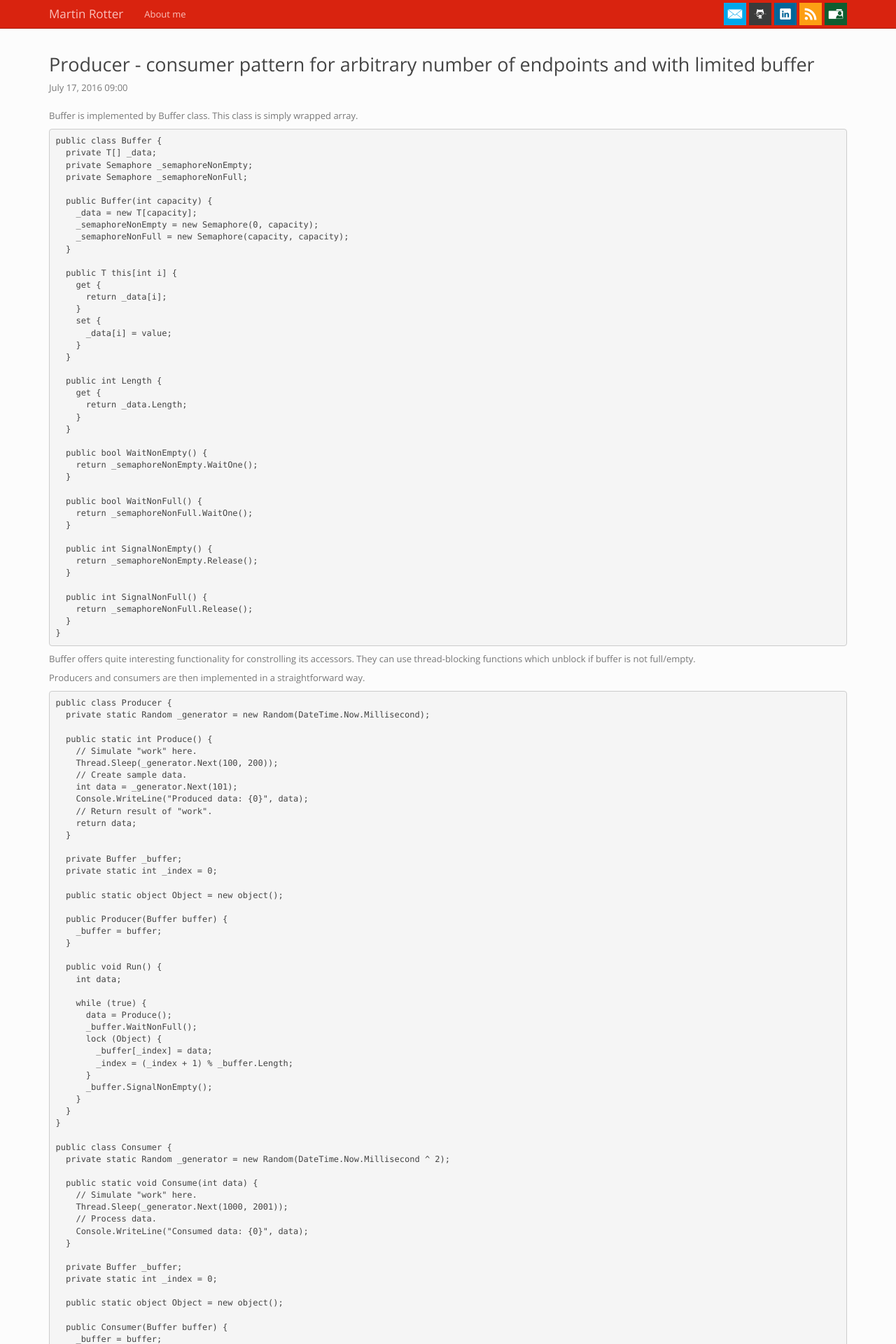
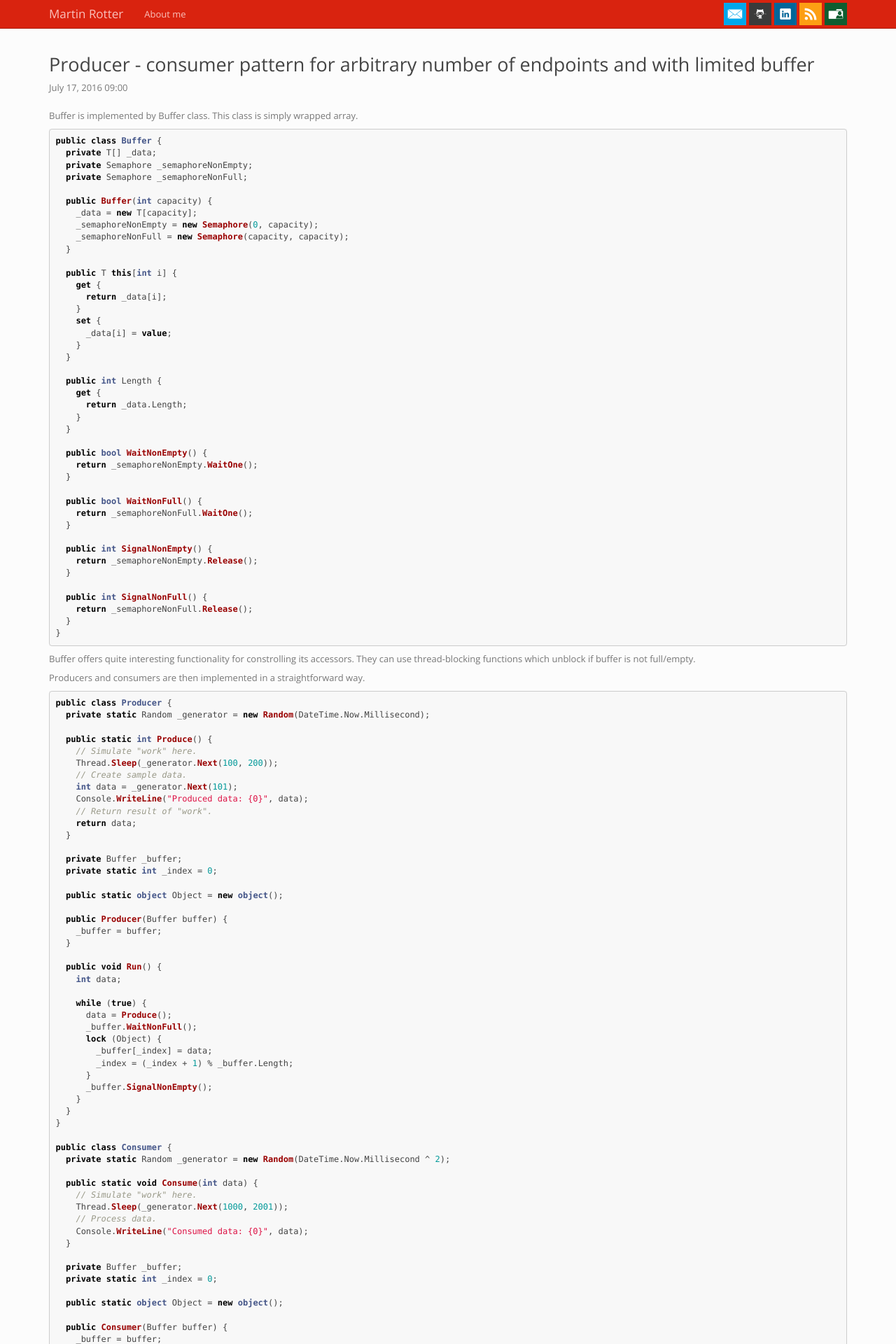
Before and after one commit to martinrotter/martinrotter.github.io, a Jekyll site: the page built from _posts/2016-07-17-producer-consumer-csharp.md, in a window 1280 px wide. Shown: the top 1920 px of the page at 70% size. Built offline with Jekyll 4.4.1, drawn with Linux system fonts in a browser that asks for light colours; some of the changed text lies outside the part shown.

Commit message:
Syntax highlighting.

````diff
--- a/_config.yml
+++ b/_config.yml
@@ -8,6 +8,10 @@
 exclude: ['.gitignore', 'Gemfile', 'Gemfile.lock']
 timezone: Europe/Prague
 markdown: kramdown
+kramdown:
+  input: GFM
+  syntax_highlighter: rouge
+
 highlighter: rouge
 excerpt_separator: <!--more-->
 encoding: utf-8
--- a/_includes/head.html
+++ b/_includes/head.html
@@ -13,6 +13,7 @@
     <link rel="shortcut icon" type="image/png" href="/favicon.png" />
     <link rel="stylesheet" type="text/css" href="/css/bootstrap.min.css" />
     <link rel="stylesheet" type="text/css" href="/css/style.css" />
+    <link rel="stylesheet" type="text/css" href="/css/syntax.css" />
     <script src="/js/jquery.min.js"></script>
     <script src="/js/bootstrap.min.js"></script>
 
--- a/_layouts/home.html
+++ b/_layouts/home.html
@@ -8,7 +8,7 @@
 
 <div>
   {% for tag in site.categories %}
-  <a href="#{{ tag[0] | slugify }}" class="btn btn-primary" role="button"><span class="glyphicon glyphicon-tag" aria-hidden="true"></span> {{ tag[0] }}</a>
+  <a href="#{{ tag[0] | slugify }}" class="btn btn-primary btn-category" role="button"><span class="glyphicon glyphicon-tag" aria-hidden="true"></span> {{ tag[0] }}</a>
   {% endfor %}
 </div>
 
--- a/_posts/2016-07-17-producer-consumer-csharp.md
+++ b/_posts/2016-07-17-producer-consumer-csharp.md
@@ -10,155 +10,161 @@
 Buffer is implemented by Buffer class. This class is simply wrapped array.
 <!--more-->
 
-    public class Buffer {
-      private T[] _data;
-      private Semaphore _semaphoreNonEmpty;
-      private Semaphore _semaphoreNonFull;
+```csharp
+public class Buffer {
+  private T[] _data;
+  private Semaphore _semaphoreNonEmpty;
+  private Semaphore _semaphoreNonFull;
 
-      public Buffer(int capacity) {
-        _data = new T[capacity];
-        _semaphoreNonEmpty = new Semaphore(0, capacity);
-        _semaphoreNonFull = new Semaphore(capacity, capacity);
-      }
+  public Buffer(int capacity) {
+    _data = new T[capacity];
+    _semaphoreNonEmpty = new Semaphore(0, capacity);
+    _semaphoreNonFull = new Semaphore(capacity, capacity);
+  }
 
-      public T this[int i] {
-        get {
-          return _data[i];
-        }
-        set {
-          _data[i] = value;
-        }
-      }
+  public T this[int i] {
+    get {
+      return _data[i];
+    }
+    set {
+      _data[i] = value;
+    }
+  }
 
-      public int Length {
-        get {
-          return _data.Length;
-        }
-      }
+  public int Length {
+    get {
+      return _data.Length;
+    }
+  }
 
-      public bool WaitNonEmpty() {
-        return _semaphoreNonEmpty.WaitOne();
-      }
+  public bool WaitNonEmpty() {
+    return _semaphoreNonEmpty.WaitOne();
+  }
 
-      public bool WaitNonFull() {
-        return _semaphoreNonFull.WaitOne();
-      }
+  public bool WaitNonFull() {
+    return _semaphoreNonFull.WaitOne();
+  }
 
-      public int SignalNonEmpty() {
-        return _semaphoreNonEmpty.Release();
-      }
+  public int SignalNonEmpty() {
+    return _semaphoreNonEmpty.Release();
+  }
 
-      public int SignalNonFull() {
-        return _semaphoreNonFull.Release();
-      }
-    }
+  public int SignalNonFull() {
+    return _semaphoreNonFull.Release();
+  }
+}
+```
 
 Buffer offers quite interesting functionality for constrolling its accessors. They can use thread-blocking functions which unblock if buffer is not full/empty.
 
 Producers and consumers are then implemented in a straightforward way.
 
-    public class Producer {
-      private static Random _generator = new Random(DateTime.Now.Millisecond);
+```csharp
+public class Producer {
+  private static Random _generator = new Random(DateTime.Now.Millisecond);
 
-      public static int Produce() {
-        // Simulate "work" here.
-        Thread.Sleep(_generator.Next(100, 200));
-        // Create sample data.
-        int data = _generator.Next(101);
-        Console.WriteLine("Produced data: {0}", data);
-        // Return result of "work".
-        return data;
+  public static int Produce() {
+    // Simulate "work" here.
+    Thread.Sleep(_generator.Next(100, 200));
+    // Create sample data.
+    int data = _generator.Next(101);
+    Console.WriteLine("Produced data: {0}", data);
+    // Return result of "work".
+    return data;
+  }
+
+  private Buffer _buffer;
+  private static int _index = 0;
+
+  public static object Object = new object();
+
+  public Producer(Buffer buffer) {
+    _buffer = buffer;
+  }
+
+  public void Run() {
+    int data;
+
+    while (true) {
+      data = Produce();
+      _buffer.WaitNonFull();
+      lock (Object) {
+        _buffer[_index] = data;
+        _index = (_index + 1) % _buffer.Length;
       }
+      _buffer.SignalNonEmpty();
+    }
+  }
+}
 
-      private Buffer _buffer;
-      private static int _index = 0;
+public class Consumer {
+  private static Random _generator = new Random(DateTime.Now.Millisecond ^ 2);
 
-      public static object Object = new object();
+  public static void Consume(int data) {
+    // Simulate "work" here.
+    Thread.Sleep(_generator.Next(1000, 2001));
+    // Process data.
+    Console.WriteLine("Consumed data: {0}", data);
+  }
 
-      public Producer(Buffer buffer) {
-        _buffer = buffer;
+  private Buffer _buffer;
+  private static int _index = 0;
+
+  public static object Object = new object();
+
+  public Consumer(Buffer buffer) {
+    _buffer = buffer;
+  }
+
+  public void Run() {
+    int data;
+
+    while (true) {
+      _buffer.WaitNonEmpty();
+      lock (Object) {
+        data = _buffer[_index];
+        _index = (_index + 1) % _buffer.Length;
       }
-
-      public void Run() {
-        int data;
-
-        while (true) {
-          data = Produce();
-          _buffer.WaitNonFull();
-          lock (Object) {
-            _buffer[_index] = data;
-            _index = (_index + 1) % _buffer.Length;
-          }
-          _buffer.SignalNonEmpty();
-        }
-      }
+      _buffer.SignalNonFull();
+      Consume(data);
     }
-
-    public class Consumer {
-      private static Random _generator = new Random(DateTime.Now.Millisecond ^ 2);
-
-      public static void Consume(int data) {
-        // Simulate "work" here.
-        Thread.Sleep(_generator.Next(1000, 2001));
-        // Process data.
-        Console.WriteLine("Consumed data: {0}", data);
-      }
-
-      private Buffer _buffer;
-      private static int _index = 0;
-
-      public static object Object = new object();
-
-      public Consumer(Buffer buffer) {
-        _buffer = buffer;
-      }
-
-      public void Run() {
-        int data;
-
-        while (true) {
-          _buffer.WaitNonEmpty();
-          lock (Object) {
-            data = _buffer[_index];
-            _index = (_index + 1) % _buffer.Length;
-          }
-          _buffer.SignalNonFull();
-          Consume(data);
-        }
-      }
-    }
+  }
+}
+```
 
 Testing of code is very easy, some producers and consumers are created along with buffer.
 
-    class Program {
-      static Buffer buffer = new Buffer(5);
+```csharp
+class Program {
+  static Buffer buffer = new Buffer(5);
 
-      static void Main(string[] args) {
-        Buffer buffer = new Buffer(2);
-        List threads = new List();
+  static void Main(string[] args) {
+    Buffer buffer = new Buffer(2);
+    List threads = new List();
 
-        for (int i = 0; i < 5; i++) {
-          threads.Add(new Thread(CreateProducer));
-          threads.Last().Start();
-        }
+    for (int i = 0; i < 5; i++) {
+      threads.Add(new Thread(CreateProducer));
+      threads.Last().Start();
+    }
 
-        for (int i = 0; i < 5; i++) {
-          threads.Add(new Thread(CreateConsumer));
-          threads.Last().Start();
-        }
+    for (int i = 0; i < 5; i++) {
+      threads.Add(new Thread(CreateConsumer));
+      threads.Last().Start();
+    }
 
-        foreach (var thread in threads) {
-          thread.Join();
-        }
-      }
+    foreach (var thread in threads) {
+      thread.Join();
+    }
+  }
 
-      static void CreateProducer() {
-        Producer producer = new Producer(buffer);
-        producer.Run();
-      }
+  static void CreateProducer() {
+    Producer producer = new Producer(buffer);
+    producer.Run();
+  }
 
-      static void CreateConsumer() {
-        Consumer consumer = new Consumer(buffer);
-        consumer.Run();
-      }
-    }
+  static void CreateConsumer() {
+    Consumer consumer = new Consumer(buffer);
+    consumer.Run();
+  }
+}
+```
--- a/css/style.css
+++ b/css/style.css
@@ -35,6 +35,10 @@
   margin-bottom: 32px;
 }
 
+.btn-category {
+  margin: 5px;
+}
+
 .page {
   margin-top: 16px;
 }
--- /dev/null
+++ b/css/syntax.css
@@ -0,0 +1,209 @@
+.highlight table td { padding: 5px; }
+.highlight table pre { margin: 0; }
+.highlight .cm {
+  color: #999988;
+  font-style: italic;
+}
+.highlight .cp {
+  color: #999999;
+  font-weight: bold;
+}
+.highlight .c1 {
+  color: #999988;
+  font-style: italic;
+}
+.highlight .cs {
+  color: #999999;
+  font-weight: bold;
+  font-style: italic;
+}
+.highlight .c, .highlight .cd {
+  color: #999988;
+  font-style: italic;
+}
+.highlight .err {
+  color: #a61717;
+  background-color: #e3d2d2;
+}
+.highlight .gd {
+  color: #000000;
+  background-color: #ffdddd;
+}
+.highlight .ge {
+  color: #000000;
+  font-style: italic;
+}
+.highlight .gr {
+  color: #aa0000;
+}
+.highlight .gh {
+  color: #999999;
+}
+.highlight .gi {
+  color: #000000;
+  background-color: #ddffdd;
+}
+.highlight .go {
+  color: #888888;
+}
+.highlight .gp {
+  color: #555555;
+}
+.highlight .gs {
+  font-weight: bold;
+}
+.highlight .gu {
+  color: #aaaaaa;
+}
+.highlight .gt {
+  color: #aa0000;
+}
+.highlight .kc {
+  color: #000000;
+  font-weight: bold;
+}
+.highlight .kd {
+  color: #000000;
+  font-weight: bold;
+}
+.highlight .kn {
+  color: #000000;
+  font-weight: bold;
+}
+.highlight .kp {
+  color: #000000;
+  font-weight: bold;
+}
+.highlight .kr {
+  color: #000000;
+  font-weight: bold;
+}
+.highlight .kt {
+  color: #445588;
+  font-weight: bold;
+}
+.highlight .k, .highlight .kv {
+  color: #000000;
+  font-weight: bold;
+}
+.highlight .mf {
+  color: #009999;
+}
+.highlight .mh {
+  color: #009999;
+}
+.highlight .il {
+  color: #009999;
+}
+.highlight .mi {
+  color: #009999;
+}
+.highlight .mo {
+  color: #009999;
+}
+.highlight .m, .highlight .mb, .highlight .mx {
+  color: #009999;
+}
+.highlight .sb {
+  color: #d14;
+}
+.highlight .sc {
+  color: #d14;
+}
+.highlight .sd {
+  color: #d14;
+}
+.highlight .s2 {
+  color: #d14;
+}
+.highlight .se {
+  color: #d14;
+}
+.highlight .sh {
+  color: #d14;
+}
+.highlight .si {
+  color: #d14;
+}
+.highlight .sx {
+  color: #d14;
+}
+.highlight .sr {
+  color: #009926;
+}
+.highlight .s1 {
+  color: #d14;
+}
+.highlight .ss {
+  color: #990073;
+}
+.highlight .s {
+  color: #d14;
+}
+.highlight .na {
+  color: #008080;
+}
+.highlight .bp {
+  color: #999999;
+}
+.highlight .nb {
+  color: #0086B3;
+}
+.highlight .nc {
+  color: #445588;
+  font-weight: bold;
+}
+.highlight .no {
+  color: #008080;
+}
+.highlight .nd {
+  color: #3c5d5d;
+  font-weight: bold;
+}
+.highlight .ni {
+  color: #800080;
+}
+.highlight .ne {
+  color: #990000;
+  font-weight: bold;
+}
+.highlight .nf {
+  color: #990000;
+  font-weight: bold;
+}
+.highlight .nl {
+  color: #990000;
+  font-weight: bold;
+}
+.highlight .nn {
+  color: #555555;
+}
+.highlight .nt {
+  color: #000080;
+}
+.highlight .vc {
+  color: #008080;
+}
+.highlight .vg {
+  color: #008080;
+}
+.highlight .vi {
+  color: #008080;
+}
+.highlight .nv {
+  color: #008080;
+}
+.highlight .ow {
+  color: #000000;
+  font-weight: bold;
+}
+.highlight .o {
+  color: #000000;
+  font-weight: bold;
+}
+.highlight .w {
+  color: #bbbbbb;
+}
+.highlight {
+  background-color: #f8f8f8;
+}
````
